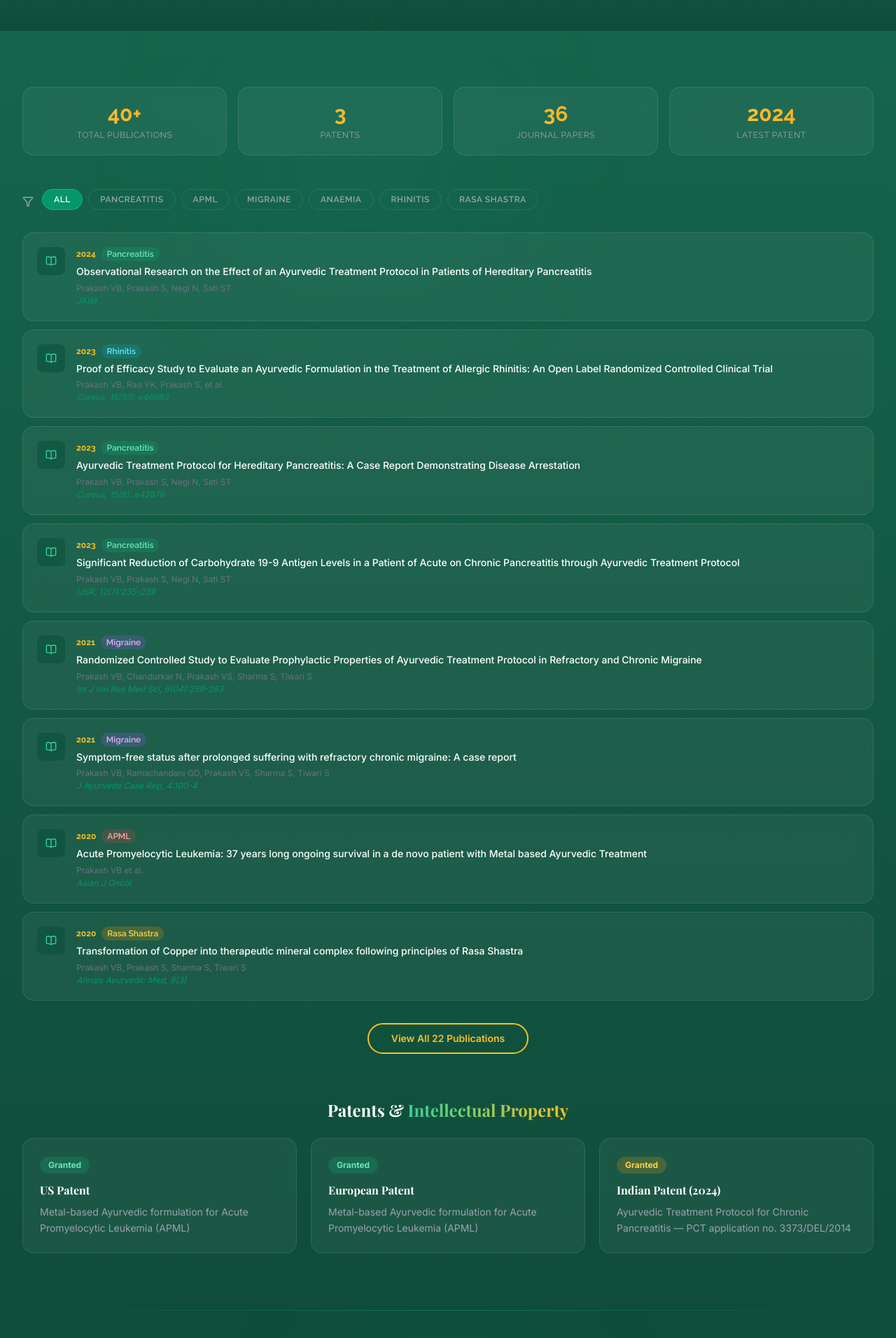
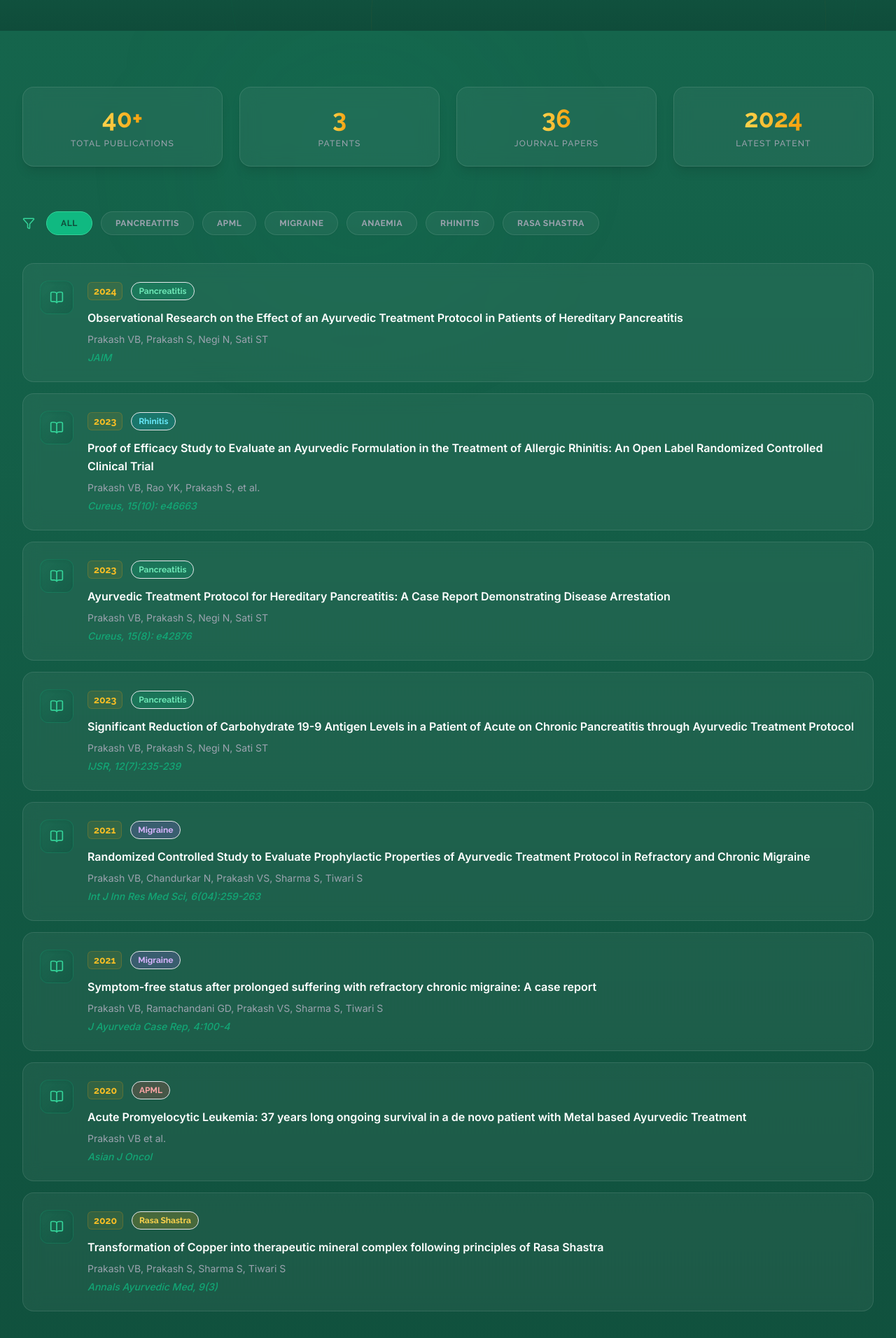
Before and after one commit to Iaak12/vcprcf, a React (Vite) app in the folder frontend/: page /publications in a window 1280 px wide. Shown: the part 420-2332 px from the top of the page at 70% size. Built offline with nearby package versions, Linux system fonts and the light colour scheme; a web font is replaced by a local one.

Commit message:
Enhance Publications section UI with premium hover effects, filter tabs and glow states

```diff
--- a/frontend/src/components/Publications.jsx
+++ b/frontend/src/components/Publications.jsx
@@ -73,31 +73,34 @@ export default function Publications({ hideBanner }) {
         )}
 
         {/* Stats */}
-        <div className="grid grid-cols-2 md:grid-cols-4 gap-4 mb-12 reveal">
+        <div className="grid grid-cols-2 md:grid-cols-4 gap-6 mb-16 reveal">
           {[
             { n: '40+', l: 'Total Publications' },
             { n: '3', l: 'Patents' },
             { n: '36', l: 'Journal Papers' },
             { n: '2024', l: 'Latest Patent' },
           ].map((s, i) => (
-            <div key={i} className="glass-card p-5 text-center hover:border-emerald-500/30 transition-all duration-300">
-              <div className="text-3xl font-bold gradient-text-gold font-display mb-1">{s.n}</div>
-              <div className="text-gray-400 text-xs font-display uppercase tracking-wider">{s.l}</div>
+            <div key={i} className="glass-card p-6 text-center hover:border-gold-500/40 hover:-translate-y-1 transition-all duration-300 group relative overflow-hidden shadow-lg hover:shadow-gold">
+              <div className="absolute inset-0 bg-gradient-to-r from-gold-500/0 via-gold-500/5 to-gold-500/0 translate-x-[-100%] group-hover:translate-x-[100%] transition-transform duration-1000" />
+              <div className="relative z-10">
+                <div className="text-4xl font-bold gradient-text-gold font-display mb-2 group-hover:scale-110 transition-transform duration-300 inline-block">{s.n}</div>
+                <div className="text-gray-400 text-xs font-display uppercase tracking-widest font-medium">{s.l}</div>
+              </div>
             </div>
           ))}
         </div>
 
         {/* Filter Tabs */}
-        <div className="flex flex-wrap gap-2 mb-8 reveal">
-          <Filter size={16} className="text-gray-400 mt-2.5 mr-1" />
+        <div className="flex flex-wrap gap-3 mb-10 reveal items-center">
+          <Filter size={18} className="text-emerald-400 mr-1" />
           {tags.map(tag => (
             <button
               key={tag}
               onClick={() => { setActiveTag(tag); setShowAll(false); }}
-              className={`px-4 py-1.5 rounded-full text-xs font-display font-semibold tracking-wider uppercase transition-all duration-300 border ${
+              className={`px-5 py-2 rounded-full text-xs font-display font-bold tracking-wider uppercase transition-all duration-300 border shadow-sm ${
                 activeTag === tag
-                  ? 'bg-emerald-600 text-white border-emerald-500'
-                  : 'border-white/10 text-gray-400 hover:border-emerald-500/40 hover:text-emerald-400 bg-white/3'
+                  ? 'bg-emerald-500 text-forest-900 border-emerald-400 shadow-glow'
+                  : 'border-white/10 text-gray-400 hover:border-emerald-500/40 hover:text-emerald-300 bg-white/5 hover:bg-white/10'
               }`}
             >
               {tag}
@@ -106,29 +109,31 @@ export default function Publications({ hideBanner }) {
         </div>
 
         {/* Publications List */}
-        <div className="space-y-3 mb-8">
+        <div className="space-y-4 mb-10">
           {displayed.map((pub, i) => (
             <div
               key={i}
-              className="glass-card p-5 hover:border-emerald-500/30 transition-all duration-300 group reveal"
+              className="glass-card p-6 hover:border-emerald-500/40 hover:shadow-glow transition-all duration-300 group reveal relative overflow-hidden"
               style={{ animationDelay: `${i * 50}ms` }}
             >
-              <div className="flex items-start gap-4">
-                <div className="w-10 h-10 rounded-lg bg-emerald-900/50 flex items-center justify-center text-emerald-400 flex-shrink-0 group-hover:bg-emerald-800/50 transition-colors">
-                  <BookOpen size={16} />
+              <div className="absolute inset-0 bg-gradient-to-r from-emerald-500/0 via-emerald-500/5 to-emerald-500/0 translate-x-[-100%] group-hover:translate-x-[100%] transition-transform duration-1000" />
+              <div className="absolute left-0 top-0 bottom-0 w-1 bg-gradient-to-b from-emerald-500 to-transparent opacity-0 group-hover:opacity-100 transition-opacity duration-300" />
+              <div className="relative z-10 flex items-start gap-5">
+                <div className="w-12 h-12 rounded-xl bg-gradient-to-br from-emerald-500/10 to-emerald-900/30 flex items-center justify-center text-emerald-400 flex-shrink-0 group-hover:scale-110 group-hover:bg-emerald-500/20 transition-all duration-300 shadow-inner border border-emerald-500/20">
+                  <BookOpen size={20} />
                 </div>
-                <div className="flex-1 min-w-0">
-                  <div className="flex flex-wrap items-center gap-2 mb-1">
-                    <span className="text-xs font-bold text-gold-400 font-display">{pub.year}</span>
-                    <span className={`text-xs px-2 py-0.5 rounded-full font-display font-semibold ${tagColors[pub.tag] || 'bg-gray-500/20 text-gray-300'}`}>
+                <div className="flex-1 min-w-0 pt-0.5">
+                  <div className="flex flex-wrap items-center gap-3 mb-3">
+                    <span className="text-sm font-bold text-gold-400 font-display bg-gold-500/10 px-2 py-0.5 rounded-md border border-gold-500/20">{pub.year}</span>
+                    <span className={`text-xs px-2.5 py-1 rounded-full font-display font-bold border ${tagColors[pub.tag] ? `${tagColors[pub.tag]} border-current/20` : 'bg-gray-500/20 text-gray-300 border-gray-500/20'}`}>
                       {pub.tag}
                     </span>
                   </div>
-                  <p className="text-white text-sm font-medium leading-relaxed mb-1 group-hover:text-emerald-100 transition-colors">
+                  <p className="text-white text-base font-semibold leading-relaxed mb-2 group-hover:text-emerald-300 transition-colors">
                     {pub.title}
                   </p>
-                  <p className="text-gray-500 text-xs">{pub.authors}</p>
-                  <p className="text-emerald-600 text-xs mt-0.5 italic">{pub.journal}</p>
+                  <p className="text-gray-400 text-sm mb-1.5">{pub.authors}</p>
+                  <p className="text-emerald-500/80 text-sm italic font-medium">{pub.journal}</p>
                 </div>
               </div>
             </div>
@@ -147,22 +152,25 @@ export default function Publications({ hideBanner }) {
         )}
 
         {/* Patents */}
-        <div className="mt-16 reveal">
-          <h3 className="font-serif text-2xl font-bold text-white mb-6 text-center">Patents & <span className="gradient-text">Intellectual Property</span></h3>
-          <div className="grid md:grid-cols-3 gap-5">
+        <div className="mt-20 reveal">
+          <h3 className="font-serif text-3xl font-bold text-white mb-10 text-center">Patents & <span className="gradient-text">Intellectual Property</span></h3>
+          <div className="grid md:grid-cols-3 gap-6">
             {[
               { title: 'US Patent', detail: 'Metal-based Ayurvedic formulation for Acute Promyelocytic Leukemia (APML)', status: 'Granted', color: 'emerald' },
               { title: 'European Patent', detail: 'Metal-based Ayurvedic formulation for Acute Promyelocytic Leukemia (APML)', status: 'Granted', color: 'emerald' },
               { title: 'Indian Patent (2024)', detail: 'Ayurvedic Treatment Protocol for Chronic Pancreatitis — PCT application no. 3373/DEL/2014', status: 'Granted', color: 'gold' },
             ].map((p, i) => (
-              <div key={i} className={`glass-card p-6 hover:border-${p.color}-500/40 transition-all duration-300 hover:-translate-y-1`}>
-                <div className={`text-xs font-bold px-3 py-1 rounded-full inline-block mb-3 ${
-                  p.color === 'gold' ? 'bg-gold-500/20 text-gold-300' : 'bg-emerald-500/20 text-emerald-300'
-                }`}>
-                  {p.status}
+              <div key={i} className={`glass-card p-8 hover:border-${p.color}-500/50 hover:shadow-${p.color === 'gold' ? 'gold' : 'glow'} transition-all duration-500 hover:-translate-y-2 group relative overflow-hidden`}>
+                <div className={`absolute -bottom-16 -right-16 w-32 h-32 bg-${p.color}-500/10 rounded-full blur-3xl group-hover:bg-${p.color}-500/20 transition-all duration-500`} />
+                <div className="relative z-10">
+                  <div className={`text-xs font-bold px-3 py-1.5 rounded-full inline-block mb-4 border ${
+                    p.color === 'gold' ? 'bg-gold-500/10 text-gold-400 border-gold-500/30' : 'bg-emerald-500/10 text-emerald-400 border-emerald-500/30'
+                  }`}>
+                    {p.status}
+                  </div>
+                  <h4 className="font-serif text-xl font-bold text-white mb-3 group-hover:text-white transition-colors">{p.title}</h4>
+                  <p className="text-gray-300 text-sm leading-relaxed">{p.detail}</p>
                 </div>
-                <h4 className="font-serif font-bold text-white mb-2">{p.title}</h4>
-                <p className="text-gray-400 text-sm leading-relaxed">{p.detail}</p>
               </div>
             ))}
           </div>
```
